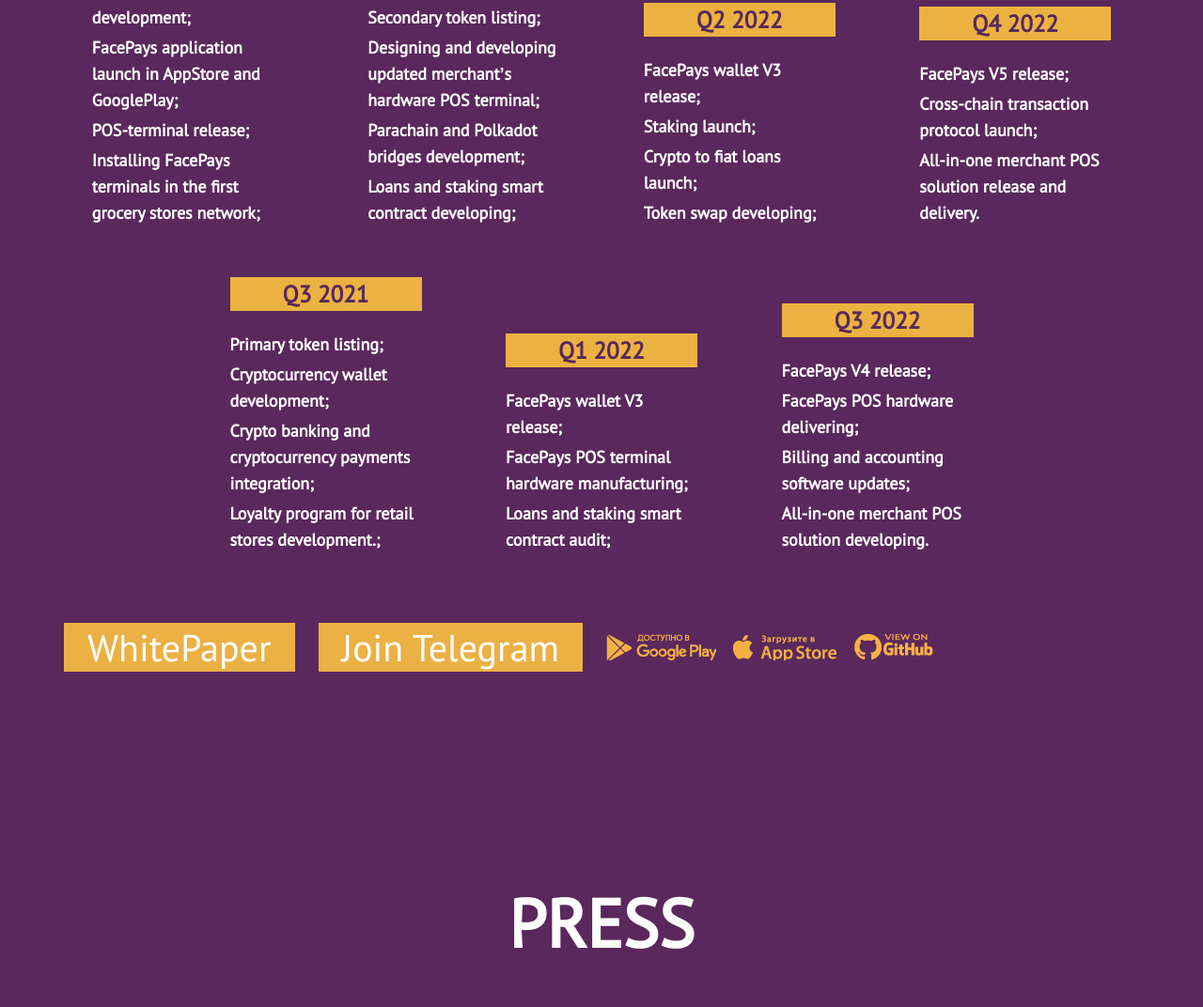
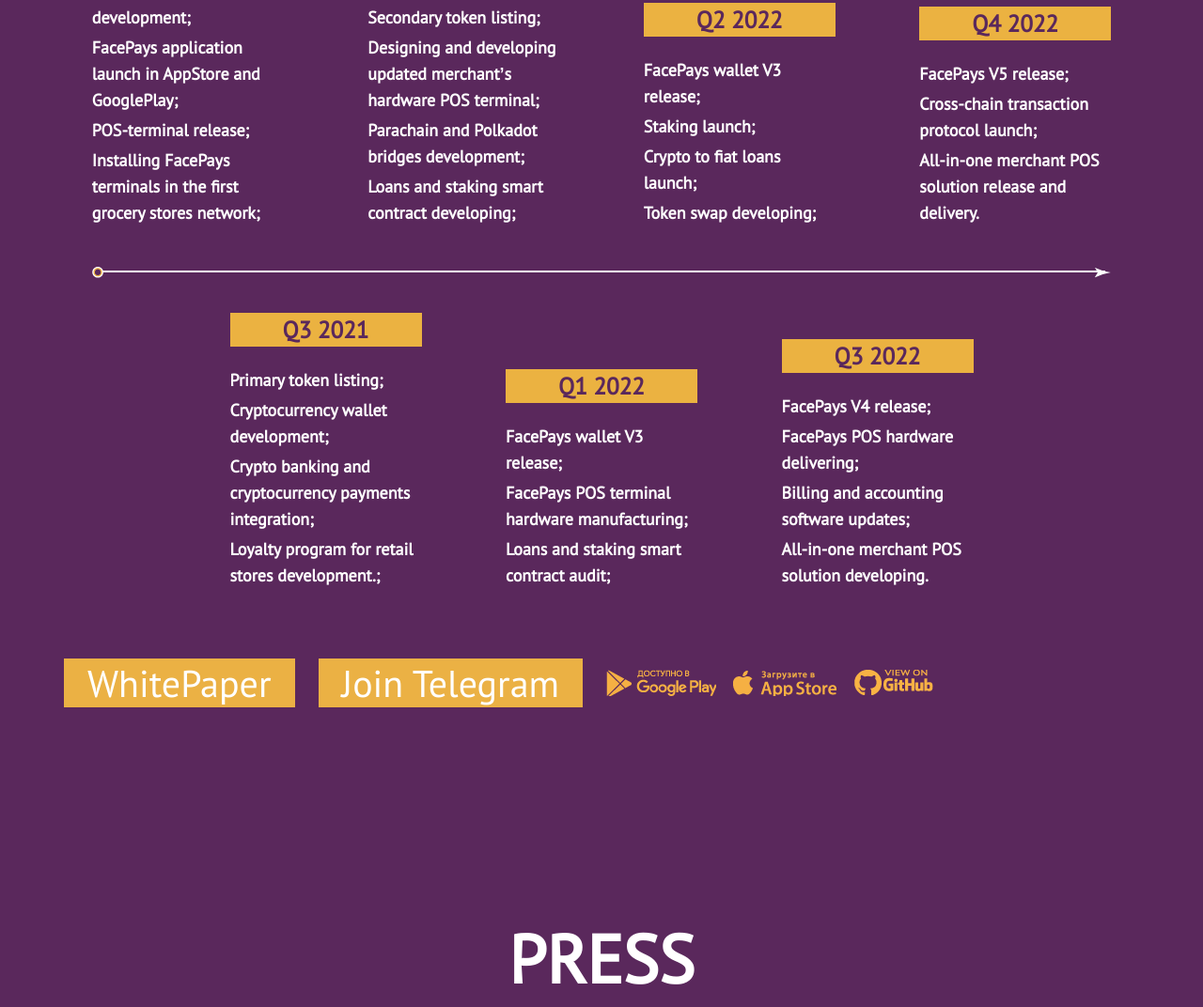
Before and after one commit to harrydubovoy/harrydubovoy.github.io, a plain HTML site: page faceapp/index.html in a window 1280 px wide. Shown: the part 3935-5007 px from the top of the page at 94% size. Drawn offline with nearby package versions, Linux system fonts and the light colour scheme; a web font is replaced by a local one.

Commit message:
add arrow to roadmaps

```diff
--- a/faceapp/index.html
+++ b/faceapp/index.html
@@ -440,8 +440,16 @@
 
             <div class="col-12">
               <div class="roadmap-group__arrow roadmap-arrow">
-                <div class="roadmap-arrow__svg-wrap">
-
+                <div class="roadmap-arrow__svg-point">
+                  <svg width="14" height="14" viewBox="0 0 10 9" fill="none" xmlns="http://www.w3.org/2000/svg">
+                    <path d="M5.05498 8.50009C7.36297 8.50009 9.23398 6.6291 9.23398 4.32111C9.23398 2.01311 7.36297 0.14209 5.05498 0.14209C2.74698 0.14209 0.875977 2.01311 0.875977 4.32111C0.875977 6.6291 2.74698 8.50009 5.05498 8.50009Z" fill="#FFFDFD"/>
+                    <path d="M5.05478 7.07492C6.57577 7.07492 7.80878 5.84192 7.80878 4.32092C7.80878 2.79993 6.57577 1.56689 5.05478 1.56689C3.53379 1.56689 2.30078 2.79993 2.30078 4.32092C2.30078 5.84192 3.53379 7.07492 5.05478 7.07492Z" fill="#5A285C" stroke="#EBB144" stroke-miterlimit="10"/>
+                  </svg>
+                </div>
+                <div class="roadmap-arrow__svg-arrow">
+                  <svg width="18" height="13" viewBox="0 0 13 8" fill="none" xmlns="http://www.w3.org/2000/svg">
+                    <path d="M2.19098 3.68503L0 0.0820007L0.122986 0L5.99799 2.33401C8.04499 2.78401 10.092 3.23403 12.139 3.68503C10.092 4.13603 8.04499 4.58502 5.99799 5.03702L0.122986 7.37003L0 7.30902L2.19098 3.68503Z" fill="white"/>
+                  </svg>
                 </div>
               </div>
             </div>
--- a/faceapp/stylesheet/project.css
+++ b/faceapp/stylesheet/project.css
@@ -509,14 +509,39 @@
  */
 
 .roadmap-arrow {
+  display: flex;
+  justify-content: space-between;
   position: relative;
-  height: 20px;
   width: 100%;
-  display: flex;
 }
 
-.roadmap-arrow__svg-wrap {
+.roadmap-arrow::before {
+  content: '';
   position: absolute;
+  top: 50%;
+  left: 0;
+  right: 0;
+  height: 2px;
+  width: calc(100% - 15px);
+  margin: 0 auto;
+  background-color: #FFFFFF;
+  transform: translateY(-50%);
+}
+
+.roadmap-arrow__svg-arrow,
+.roadmap-arrow__svg-point {
+  position: relative;
+  z-index: 1;
+}
+
+.roadmap-arrow__svg-arrow,
+.roadmap-arrow__svg-point {
+  top: 2px;
+}
+
+.roadmap-group__arrow {
+  max-width: 95%;
+  margin: 0 auto 30px;
 }
 
 .roadmap-group__item {
@@ -940,6 +965,10 @@
   .product-phones-set__item {
     left: 0;
   }
+
+  .roadmap-arrow {
+    display: none;
+  }
 }
 
 @media screen and (max-width: 768px) {
```
